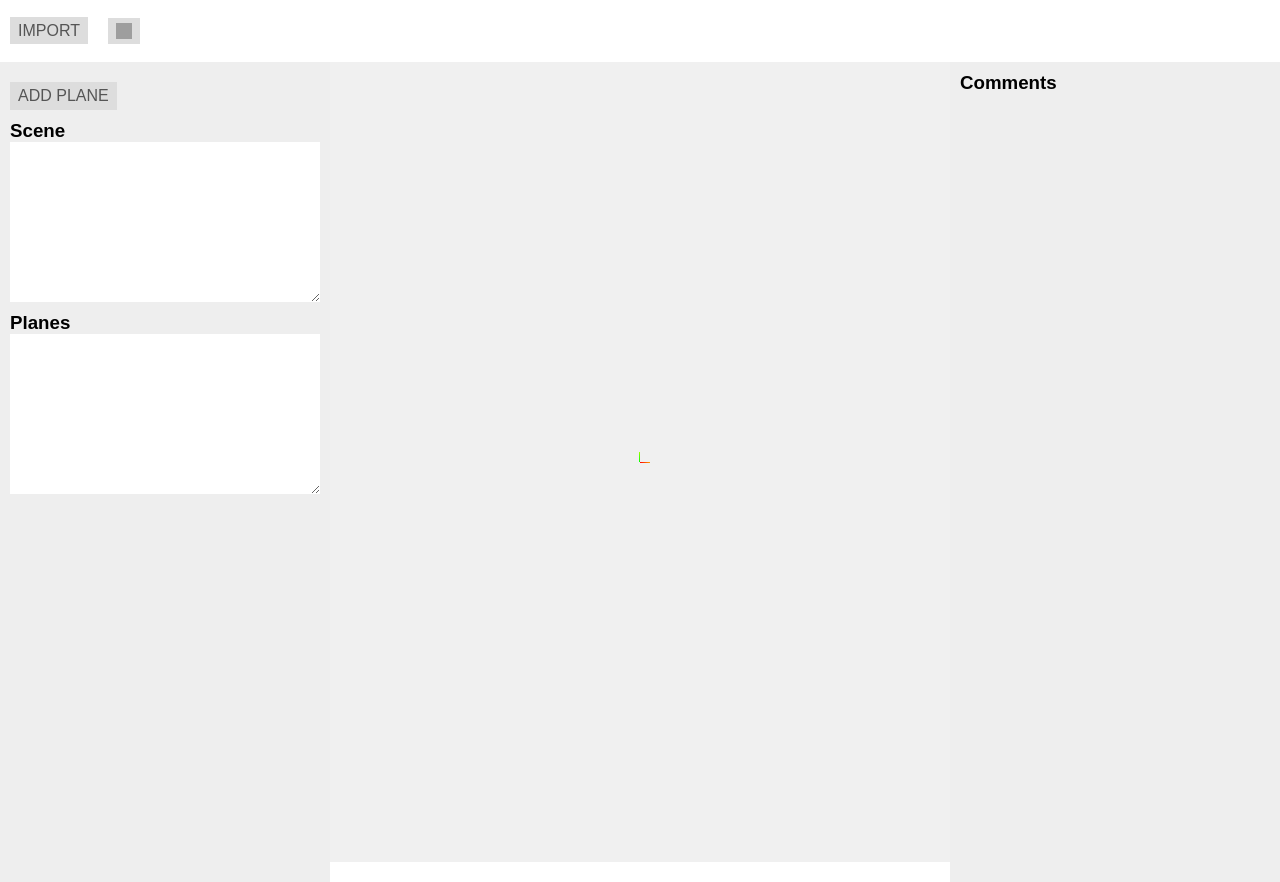
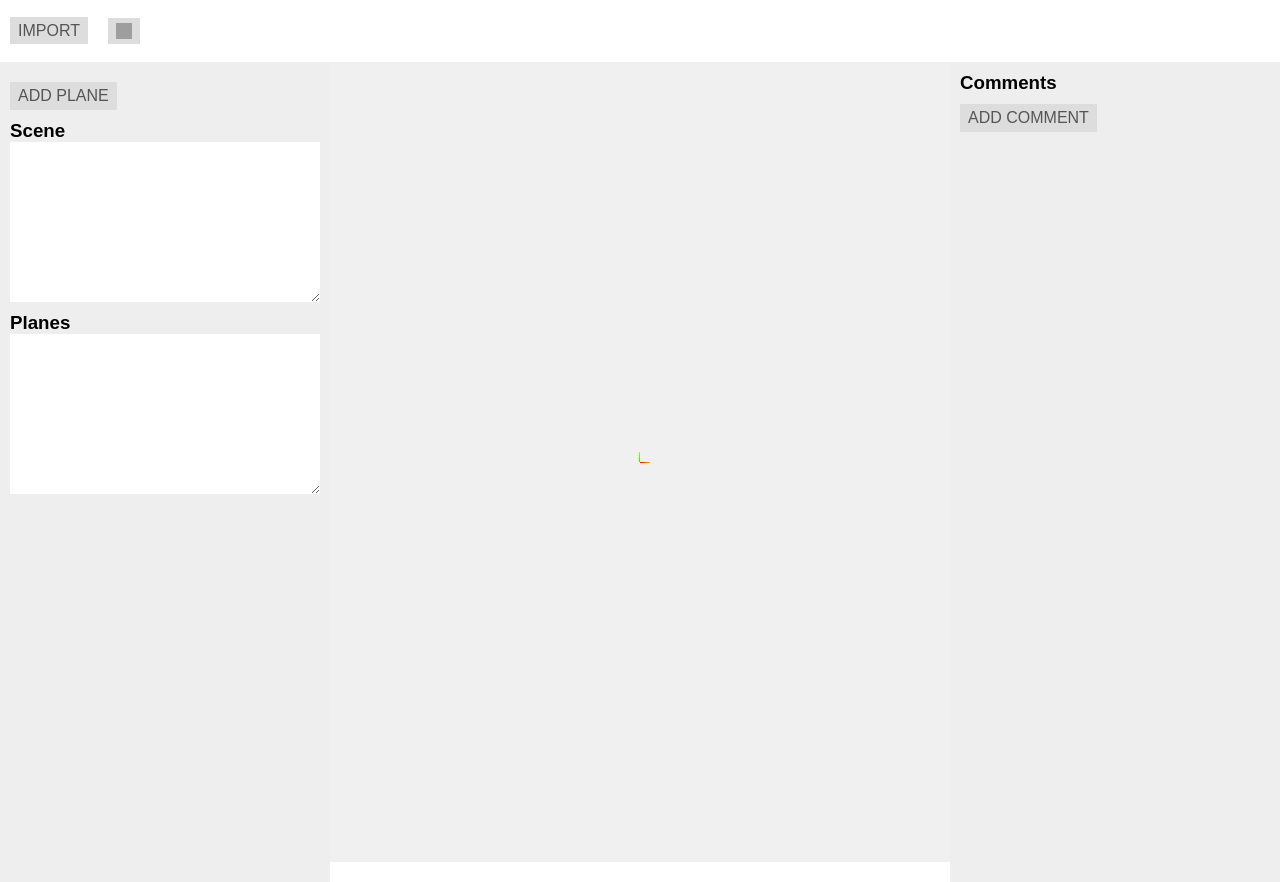
Before and after one commit to AngyDev/custom-3D, a React app: page / in a window 1280 px wide. Both pictures are taken after a click on the button 123 px from the left and 31 px from the top of the page. Built offline with nearby package versions, Linux system fonts and the light colour scheme; grey boxes are pictures that could not be loaded.

Commit message:
[FEAT] create button to add annotations close #46

```diff
--- a/src/components/CommentsListPanel/CommentsListPanel.js
+++ b/src/components/CommentsListPanel/CommentsListPanel.js
@@ -1,4 +1,5 @@
 import React, { useEffect } from 'react';
+import Button from "../Button/Button";
 
 export default function CommentsListPanel() {
 
@@ -9,11 +10,18 @@ export default function CommentsListPanel() {
         return () => {
             window.dispatchEvent(new Event('resize'));
         }
-    })
+    });
+
+    const handleClick = () => {
+
+    }
 
     return (
         <div className="commentsListPanel">
             <h3>Comments</h3>
+            <div className="sidebar__buttons">
+                <Button typeClass="btn--size" text="ADD COMMENT" onClick={handleClick}/>
+            </div>
         </div>
     )
 }
```
